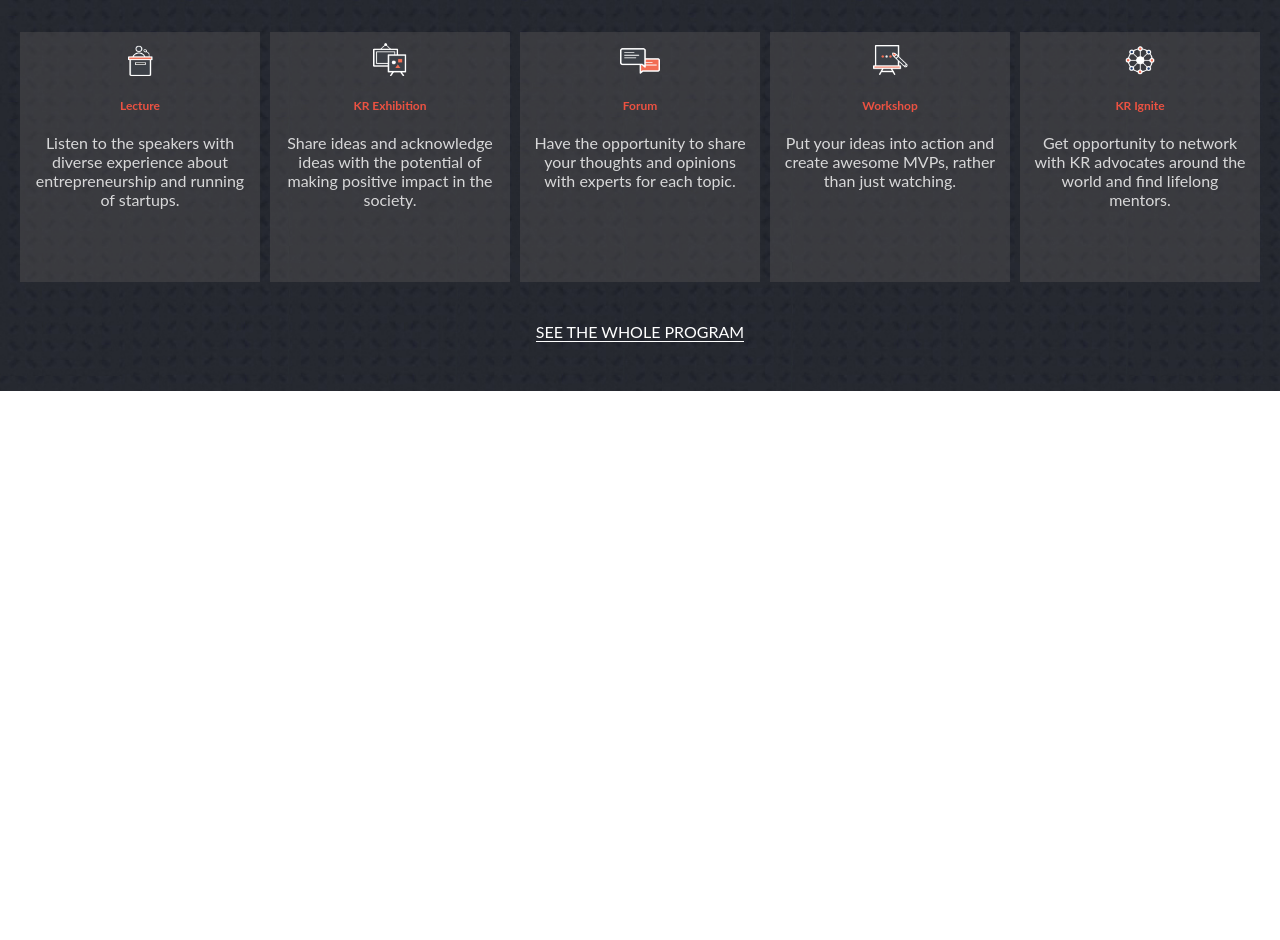
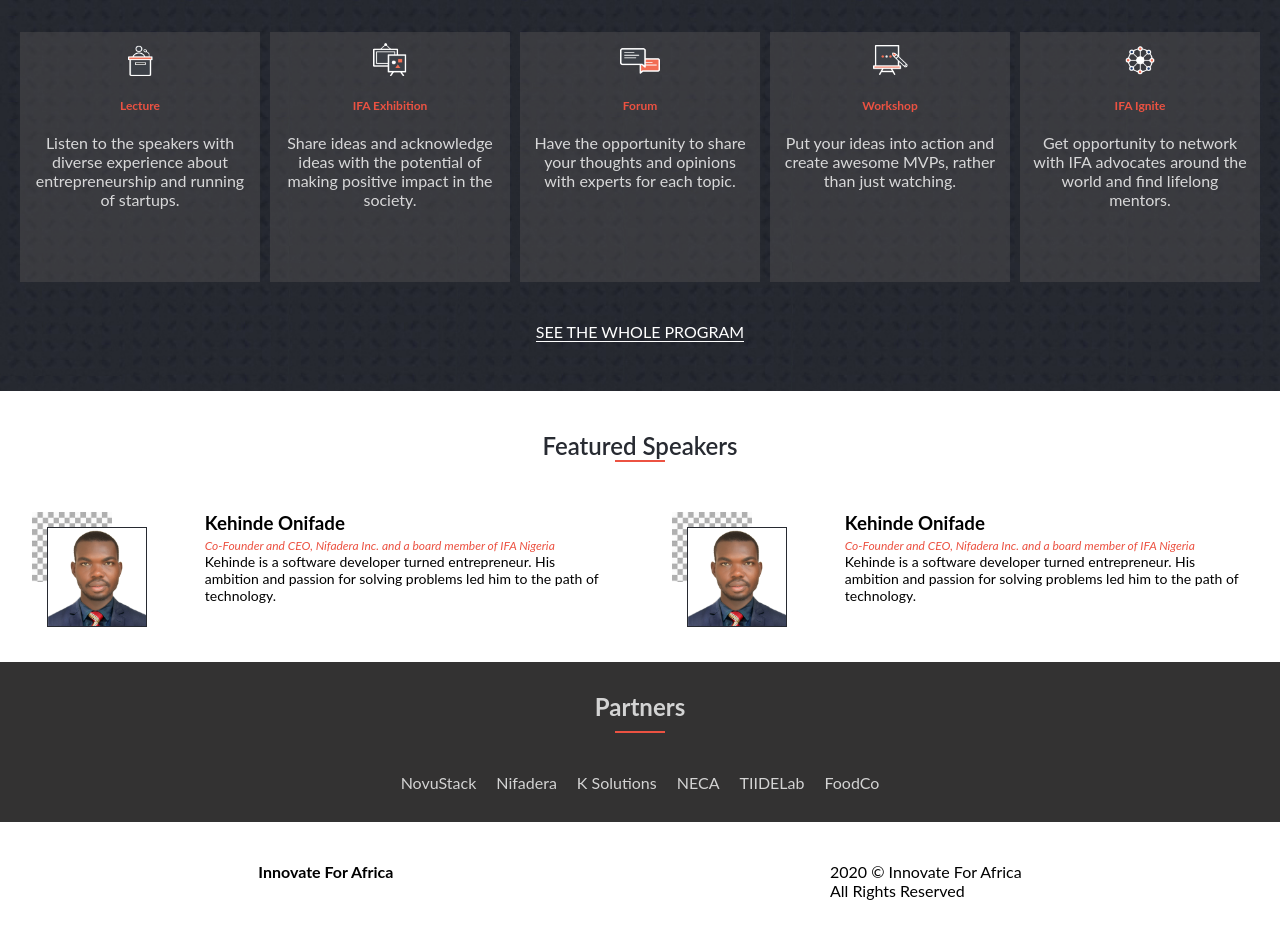
Before and after one commit to kendoriddy/startup-summit, a website: page index.html in a window 1280 px wide. Shown: the part 720-1660 px from the top of the page. Before the commit the page ends 1111 px from the top, so only its background shows below. Drawn offline with Linux system fonts and the light colour scheme; a web font is replaced by a local one.

Commit message:
Implemented and style FEATURED SPEAKER, PARTNER and FOOTER sections

```diff
--- a/css/style.css
+++ b/css/style.css
@@ -60,6 +60,10 @@ img {
   color: var(--white);
 }
 
+.navbar a {
+  color: var(--black);
+}
+
 .intro {
   padding-left: 20px;
   padding-right: 10px;
@@ -97,7 +101,8 @@ img {
   opacity: 0.6;
 }
 
-.program-title span {
+.program-title span,
+.speaker-title span {
   text-align: center;
   display: flex;
   justify-content: center;
@@ -130,6 +135,20 @@ img {
   align-items: center;
   flex-direction: column;
   gap: 10px;
+}
+
+.speaker-title {
+  display: flex;
+  justify-content: center;
+  align-items: center;
+  flex-direction: column;
+    margin-bottom: 50px;
+}
+
+.speaker-title h2 {
+  color: var(--black);
+  font-weight: 600;
+  margin-top: 40px;
 }
 
 .program-title h2 {
@@ -172,6 +191,104 @@ img {
   opacity: 0.8;
 }
 
+.speaker-description {
+  width: 90%;
+  margin: 0 auto;
+  display: flex;
+  justify-content: space-between;
+  margin-bottom: 20px;
+}
+
+.speaker-images {
+  height: 130px;
+}
+
+.speaker-bg {
+  background: url(../assets/images/transparent.jpeg) 0 0 no-repeat;
+  background-size: 100%;
+  width: 80px;
+  height: 70px;
+  z-index: -1;
+}
+
+.speaker-img {
+  height: 100px;
+  width: 100px;
+  position: relative;
+  top: -55px;
+  left: 15px;
+  border: 0.1px solid var(--black);
+}
+
+.speaker-info {
+  width: 55%;
+}
+
+.speaker-info span {
+  color: var(--orange);
+  font-size: 12px;
+}
+
+.speaker-info p {
+  font-size: 14px;
+}
+
+.btn {
+  width: 90%;
+  margin-left: 5%;
+  padding: 15px;
+  cursor: pointer;
+  background: none;
+  border: 1px solid var(--gray);
+  font-weight: bold;
+  margin-bottom: 50px;
+}
+
+.partners {
+  background-color: rgba(21, 20, 20, 0.871);
+  padding: 30px;
+  display: flex;
+  flex-direction: column;
+}
+
+.partners h2 {
+  text-align: center;
+  color: var(--gray);
+}
+
+.partner {
+  display: flex;
+  justify-content: center;
+  align-items: center;
+  flex-wrap: wrap;
+  color: var(--gray);
+  gap: 20px;
+}
+
+.partner-title {
+  display: flex;
+  justify-content: center;
+  align-items: center;
+  flex-direction: column;
+  gap: 10px;
+  margin-bottom: 40px;
+}
+
+.partner-title span {
+  display: flex;
+  justify-content: center;
+  align-items: center;
+  height: 2px;
+  width: 50px;
+  background-color: var(--orange);
+}
+
+footer {
+  display: flex;
+  justify-content: space-around;
+  padding: 40px;
+}
+
 @media screen and (max-width: 768px) and (min-width: 320px) {
   .pre-nav {
     display: none;
@@ -189,6 +306,11 @@ img {
     display: none;
   }
 
+  .times {
+    padding-top: 30px;
+    padding-left: 30px;
+  }
+
   .desktop-event {
     display: none;
   }
@@ -201,6 +323,11 @@ img {
     color: var(--white);
     font-size: 14px;
   }
+
+  .speaker-grid {
+  display: grid;
+  grid-template-columns: 1fr;
+  }
 }
 
 @media screen and (min-width: 769px) {
@@ -212,7 +339,8 @@ img {
     padding: 10px 10%;
   }
 
-  .hamburger {
+  .hamburger,
+  .times {
     display: none;
   }
 
@@ -299,4 +427,17 @@ img {
     text-transform: uppercase;
     border-bottom: 1px solid var(--white);
   }
+
+  .speaker-grid {
+    display: grid;
+    grid-template-columns: 1fr 1fr;
+    }
+
+    .speaker-info {
+      width: 70%;
+    }
+
+    .speakers button {
+      display: none;
+    }
 }
--- a/index.html
+++ b/index.html
@@ -30,18 +30,21 @@
         </ul>
         <header>
           <div class="hamburger">
-            <div class="bars">
+            <div class="bars mobile-menu">
               <i class="fa fa-bars fa-2x"></i>
             </div>
           </div>
           <div class="navbar">
             <a href="#" class="navbar-brand"
-              >KR <br />
+              >IFA <br />
               Summit '22</a
             >
             <nav>
+              <div class="times mobile-menu">
+                <i class="fa fa-times fa-2x"></i>
+              </div>
               <ul>
-                <li><a href="#" class="nav-item" id="about`">About </a></li>
+                <li><a href="about.html" class="nav-item" id="about">About </a></li>
                 <li><a href="#" class="nav-item" id="program">Program </a></li>
                 <li><a href="#" class="nav-item" id="join">Join </a></li>
                 <li><a href="#" class="nav-item" id="sponsor">Sponsor </a></li>
@@ -82,17 +85,24 @@
           <img src="./assets/images/lecture.png" alt="lecture" />
           <h3>Lecture</h3>
           <p>
-            Listen to the speakers with diverse experience about entrepreneurship and running of startups.</p>
+            Listen to the speakers with diverse experience about entrepreneurship and running of
+            startups.
+          </p>
         </div>
         <div class="events">
           <img src="./assets/images/exhibition.png" alt="exhibition" />
-          <h3>KR Exhibition</h3>
-          <p>Share ideas and acknowledge ideas with the potential of making positive impact in the society.</p>
+          <h3>IFA Exhibition</h3>
+          <p>
+            Share ideas and acknowledge ideas with the potential of making positive impact in the
+            society.
+          </p>
         </div>
         <div class="events">
           <img src="./assets/images/forum.png" alt="forum" />
           <h3>Forum</h3>
-          <p>Have the opportunity to share your thoughts and opinions with experts for each topic.</p>
+          <p>
+            Have the opportunity to share your thoughts and opinions with experts for each topic.
+          </p>
         </div>
         <div class="events">
           <img src="./assets/images/workshop.png" alt="workshop" />
@@ -101,19 +111,93 @@
         </div>
         <div class="events">
           <img src="./assets/images/ignite.png" alt="ignite" />
-          <h3>KR Ignite</h3>
-          <p>Get opportunity to network with KR advocates around the world and find lifelong mentors.</p>
+          <h3>IFA Ignite</h3>
+          <p>
+            Get opportunity to network with IFA advocates around the world and find lifelong mentors.
+          </p>
         </div>
       </div>
       <!-- Mobile event button  -->
       <div class="mobile-event">
-
-          <button>Join KR Africa Summit 2022</button>
+        <button>Join IFA Africa Summit 2022</button>
       </div>
       <!-- desktop event -->
       <div class="desktop-event">
-          <a href="#">See the whole program</a>
+        <a href="#">See the whole program</a>
       </div>
     </section>
+
+    <!-- Featured Speakers  -->
+    <section class="speakers">
+      <div class="speaker-title">
+        <h2>Featured Speakers</h2>
+        <span></span>
+      </div>
+      <div class="speaker-grid">
+        <div class="speaker-description">
+          <div class="speaker-images">
+            <div class="speaker-bg"></div>
+            <div class="speaker-img">
+              <img src="./assets/images/kenny.jpg" alt="speaker1" />
+            </div>
+          </div>
+          <div class="speaker-info">
+            <h3>Kehinde Onifade</h3>
+            <span
+              ><em>Co-Founder and CEO, Nifadera Inc. and a board member of IFA Nigeria </em></span
+            >
+            <p>
+              Kehinde is a software developer turned entrepreneur. His ambition and passion for
+              solving problems led him to the path of technology.
+            </p>
+          </div>
+        </div>
+        <div class="speaker-description">
+          <div class="speaker-images">
+            <div class="speaker-bg"></div>
+            <div class="speaker-img">
+              <img src="./assets/images/kenny.jpg" alt="speaker1" />
+            </div>
+          </div>
+          <div class="speaker-info">
+            <h3>Kehinde Onifade</h3>
+            <span
+              ><em>Co-Founder and CEO, Nifadera Inc. and a board member of IFA Nigeria </em></span
+            >
+            <p>
+              Kehinde is a software developer turned entrepreneur. His ambition and passion for
+              solving problems led him to the path of technology.
+            </p>
+          </div>
+        </div>
+      </div>
+
+      <button class="btn" id="btn" type="button">
+        More <span> <i class="fa fa-angle-down"></i></span>
+      </button>
+    </section>
+
+    <!-- Partners section  -->
+    <section class="partners">
+      <div class="partner-title">
+        <h2>Partners</h2>
+        <span></span>
+      </div>
+      <div class="partner">
+        <p>NovuStack</p>
+        <p>Nifadera</p>
+        <p>K Solutions</p>
+        <p>NECA</p>
+        <p>TIIDELab</p>
+        <p>FoodCo</p>
+      </div>
+    </section>
+
+    <!-- Footer  -->
+    <footer>
+        <h4>Innovate For Africa</h4>
+        <p>2020 &copy; Innovate For Africa <br>
+        All Rights Reserved</p>
+    </footer>
   </body>
 </html>
```
Also changed, not shown: about.html (added, +12 -0 lines), assets/images/kenny.jpg (added), css/about.css (added).
